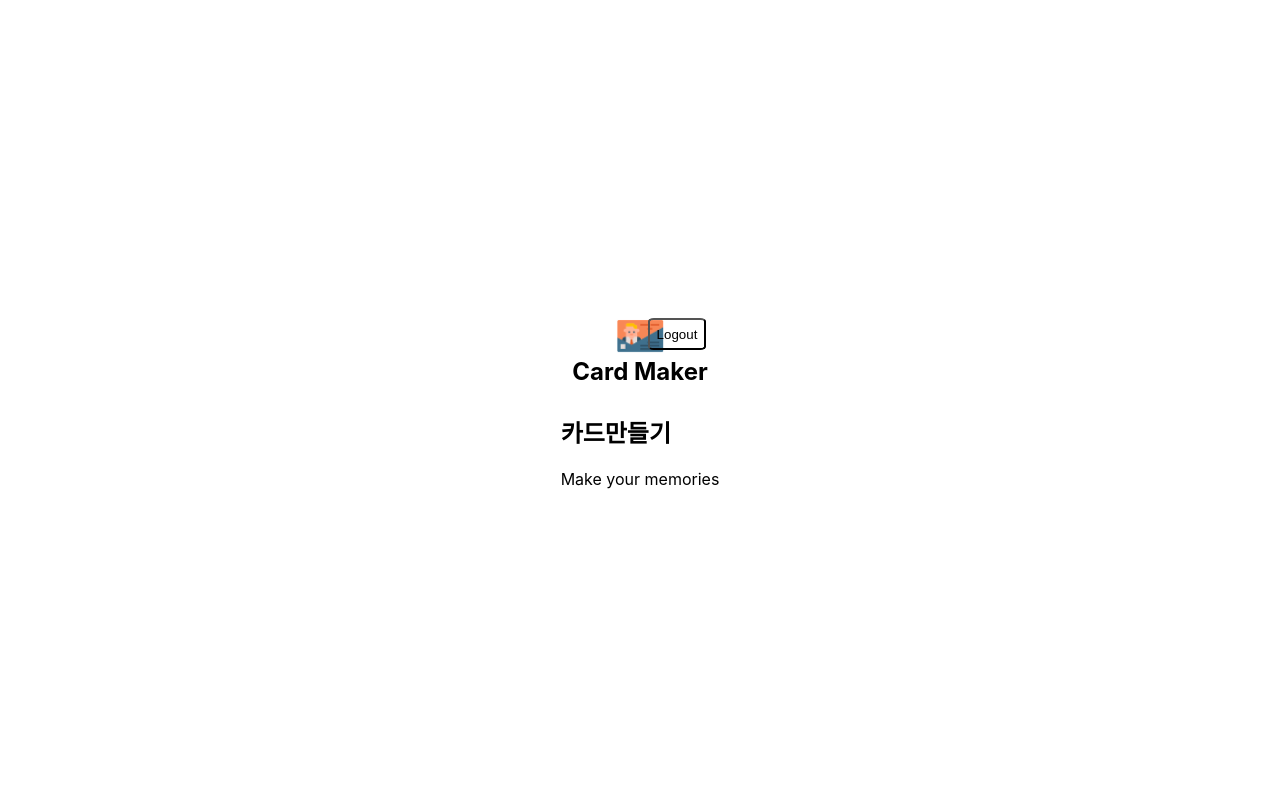
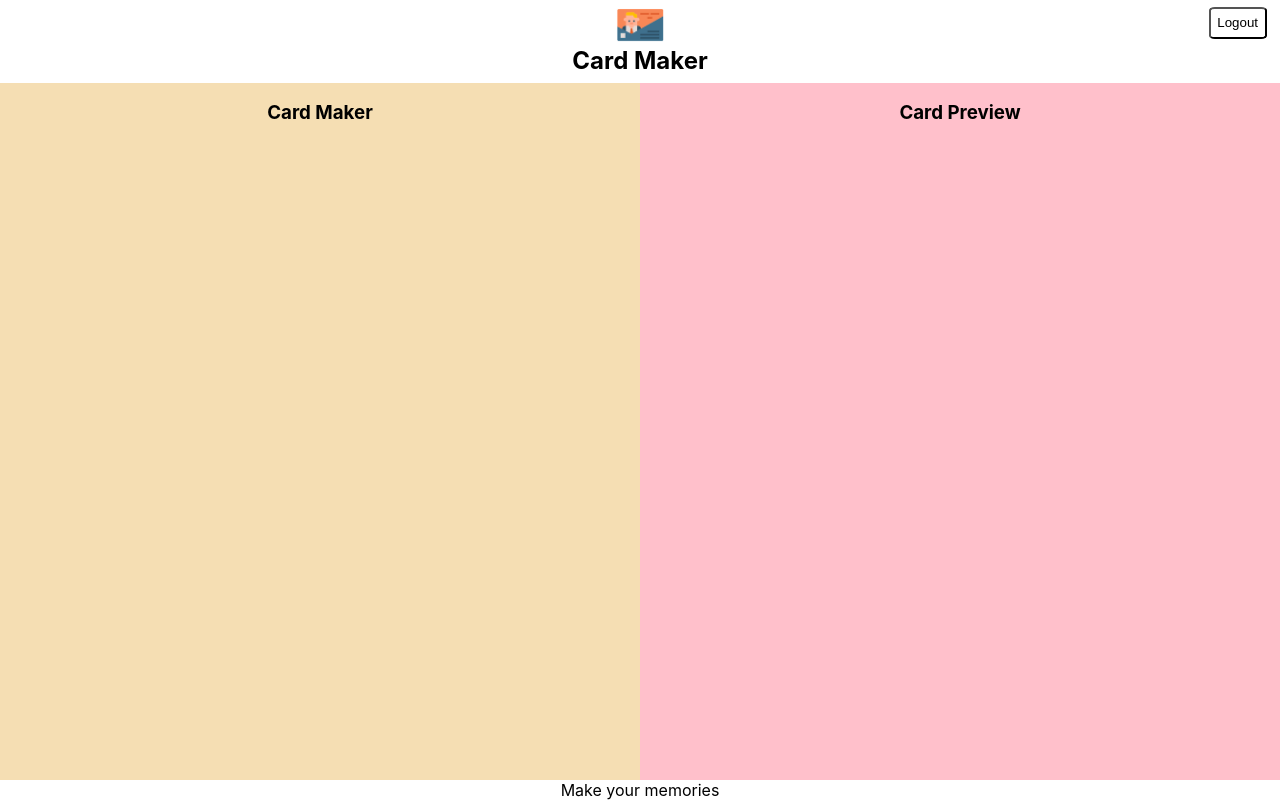
Before and after one commit to Han-YJ/card-maker, a React (Create React App) app: page /maker in a window 1280 px wide. Built offline with nearby package versions, Linux system fonts and the light colour scheme; no server answers; sample sign-in values are in the browser's storage.

Commit message:
Add editor and preview in maker

```diff
--- a/src/app.jsx
+++ b/src/app.jsx
@@ -1,7 +1,7 @@
 import React from 'react';
 import styles from './app.module.css';
 import Login from './components/login/login';
-import { BrowserRouter, Route, Router, Switch } from 'react-router-dom';
+import { BrowserRouter, Route, Switch } from 'react-router-dom';
 import Maker from './components/maker/maker';
 
 function App({ authService }) {
--- a/src/components/maker/maker.jsx
+++ b/src/components/maker/maker.jsx
@@ -1,7 +1,9 @@
 import React, { useEffect } from 'react';
 import { useHistory } from 'react-router';
+import Editor from '../editor/editor';
 import Footer from '../footer/footer';
 import Header from '../header/header';
+import Preview from '../preview/preview';
 import styles from './maker.module.css';
 
 const Maker = ({ authService }) =>{
@@ -20,7 +22,10 @@ const Maker = ({ authService }) =>{
   return (
       <section className={styles.maker}>
         <Header onLogout={onLogout}/>
-        <h1>카드만들기</h1>
+        <div className={styles.container}>
+          <Editor />
+          <Preview />
+        </div>
         <Footer />
       </section>
   );}
--- a/src/components/maker/maker.module.css
+++ b/src/components/maker/maker.module.css
@@ -0,0 +1,20 @@
+@value makerGreen, makerLightPink, makerWhite from '../../common/colors.css';
+@value mediaQuery from '../../common/size.css';
+
+.maker {
+  width: 100%;
+  height: 100%;
+  display: flex;
+  flex-direction: column;
+}
+
+.container {
+  flex: 1;
+  display: flex;
+}
+
+@media screen and (max-width: mediaQuery) {
+  .container {
+    flex-direction: column;
+  }
+}
```
